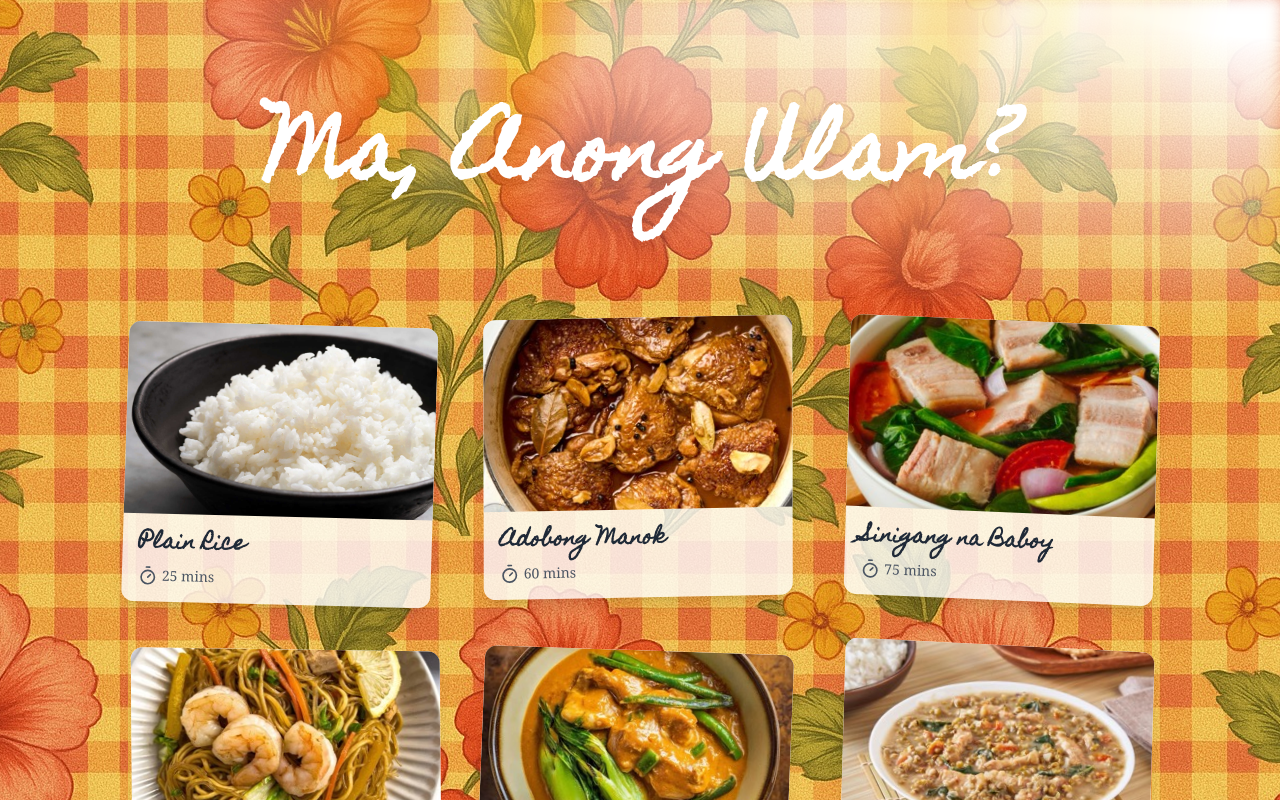
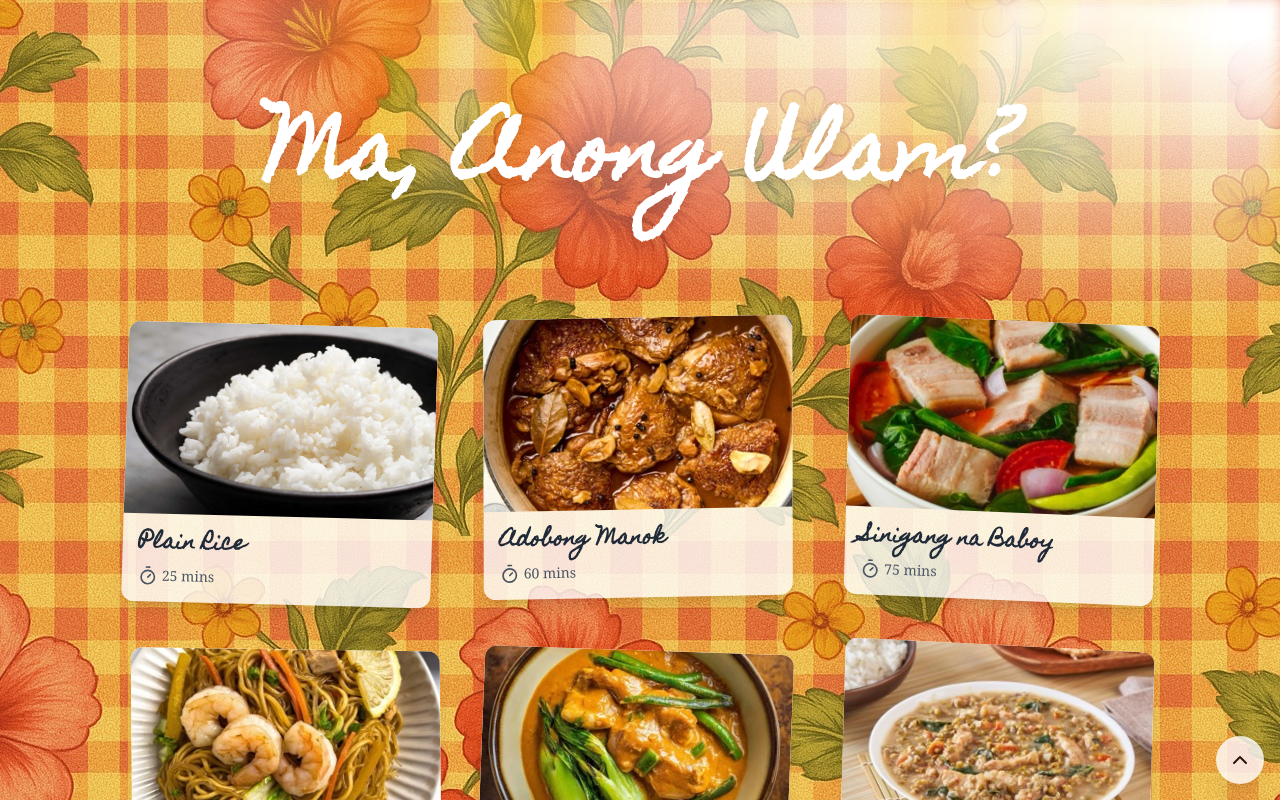
Before and after one commit to montyreon/nextjs_sandbox, a Next.js app: page / in a window 1280 px wide. Shown: the top 800 px of the page. Built offline with nearby package versions, Linux system fonts and the light colour scheme.

Commit message:
feat: back to top button

```diff
--- a/app/page.tsx
+++ b/app/page.tsx
@@ -2,7 +2,7 @@ import RecipeCard from "@/components/RecipeCard";
 import { AuroraBackground } from "@/components/ui/AuroraBackground";
 import { Recipe } from "@/types/recipe";
 import { cn } from "@/lib/utils";
-import BackToTopButton from "@/components/BackToTopButton";
+import BackToTopButton from "@/components/ui/BackToTopButton";
 
 
 export default async function Home() {
--- /dev/null
+++ b/components/ui/BackToTopButton.tsx
@@ -0,0 +1,36 @@
+"use client"
+import { useEffect, useState } from "react";
+import { ChevronUp } from "lucide-react";
+
+export default function BackToTopButton() {
+  const [isVisible, setIsVisible] = useState(false);
+
+  useEffect(() => {
+    const toggleVisibility = () => {
+      if (window.scrollY > 100) {
+        setIsVisible(true);
+      } else {
+        setIsVisible(false);
+      }
+    };
+
+    window.addEventListener("scroll", toggleVisibility);
+    return () => window.removeEventListener("scroll", toggleVisibility);
+  }, []);
+
+  const scrollToTop = () => {
+    window.scrollTo({ top: 0, behavior: "smooth" });
+  };
+
+  return (
+    <button
+      onClick={scrollToTop}
+      className={`fixed bottom-4 right-4 z-50 p-3 rounded-full bg-white opacity-80 hover:opacity-100 text-black shadow-xl transition-opacity duration-300 ${
+        isVisible ? "opacity-100" : "opacity-0 pointer-events-none"
+      } hover:bg-gray-100`}
+      aria-label="Back to top"
+    >
+      <ChevronUp className="w-6 h-6" />
+    </button>
+  );
+}
```
